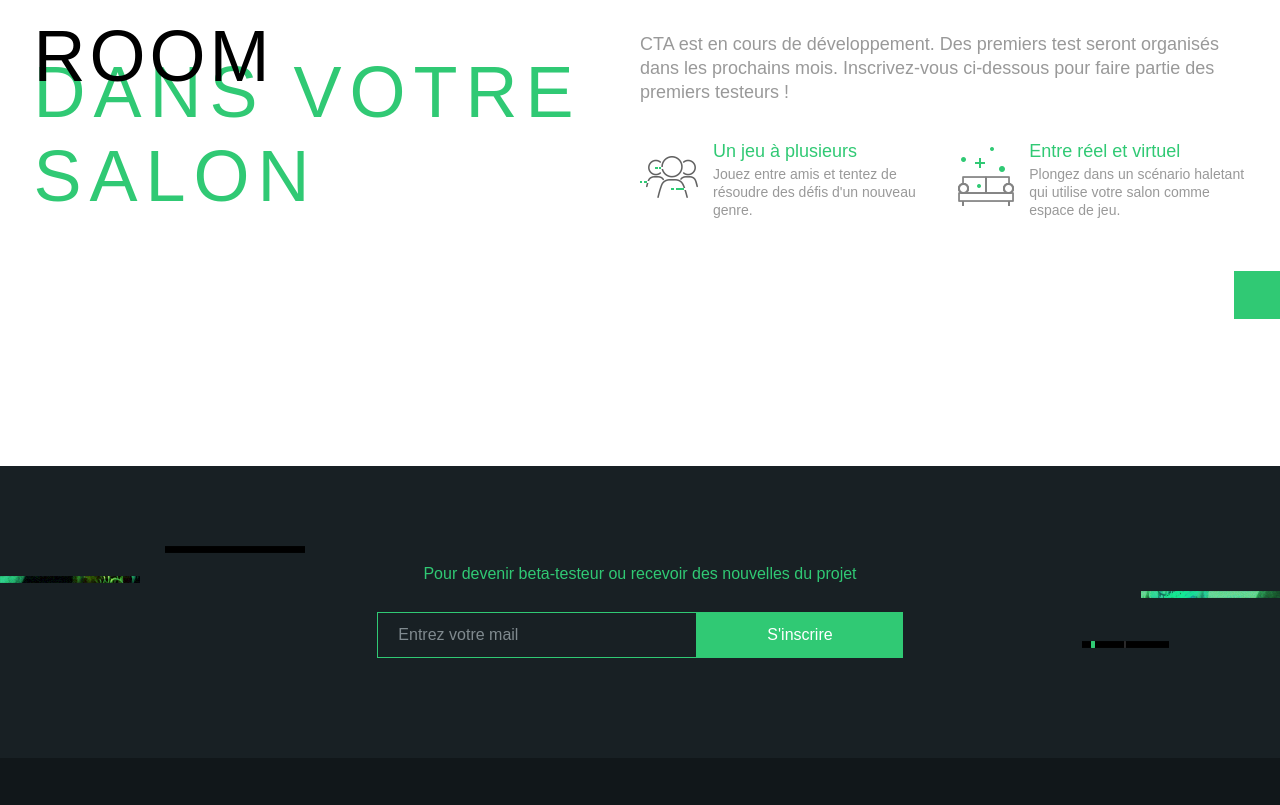
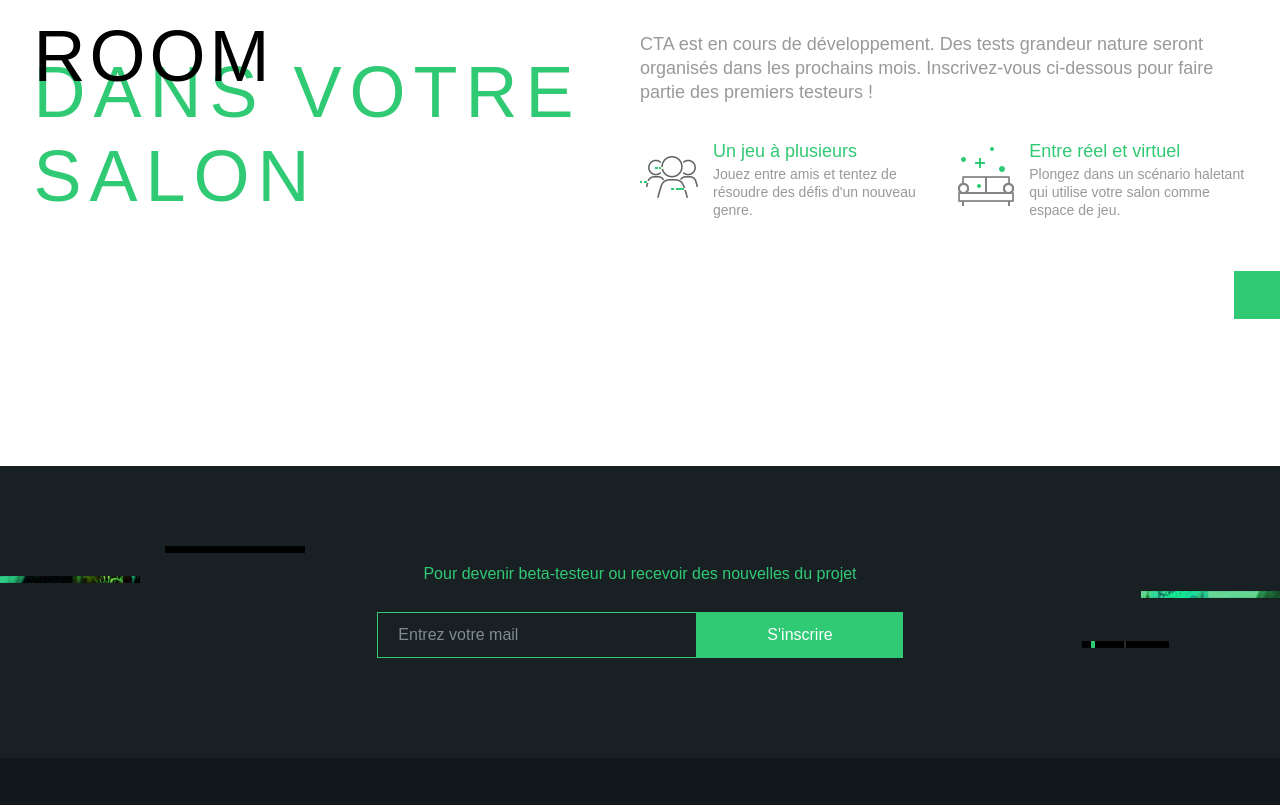
Before and after one commit to etaminstudio/calltoactiongame.com, a website: page app/index.html in a window 1280 px wide. Shown: the part 926-1731 px from the top of the page. Drawn offline with nearby package versions, Linux system fonts and the light colour scheme; files that its build step writes are made by us from their sources.

Commit message:
fixed typo

```diff
--- a/app/index.html
+++ b/app/index.html
@@ -57,7 +57,7 @@
         </div>
         <div class="block content-descript">
           <p class="descript-text"><strong>Call to Action</strong> (CTA) utilise les possibilités interactives du mobile et du web pour vous transporter dans des univers riches en challenges et pleins de suspense.</p>
-          <p class="descript-text">CTA est en cours de développement. Des premiers test seront organisés dans les prochains mois. Inscrivez-vous ci-dessous pour faire partie des premiers testeurs !
+          <p class="descript-text">CTA est en cours de développement. Des tests grandeur nature seront organisés dans les prochains mois. Inscrivez-vous ci-dessous pour faire partie des premiers testeurs !
           </p>
           <div class="container-row content-icon">
             <div class="container-row block-icon">
```
